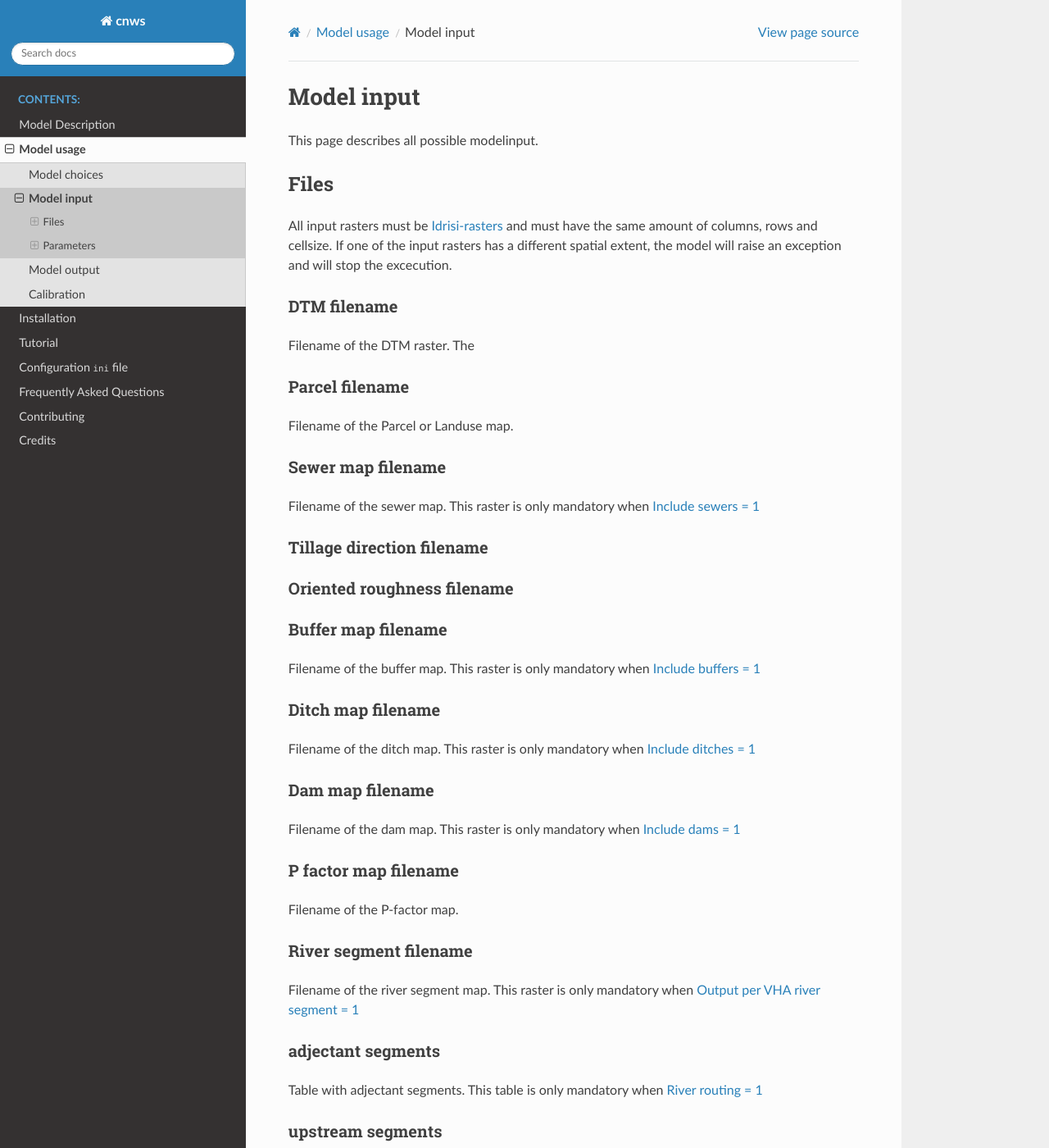
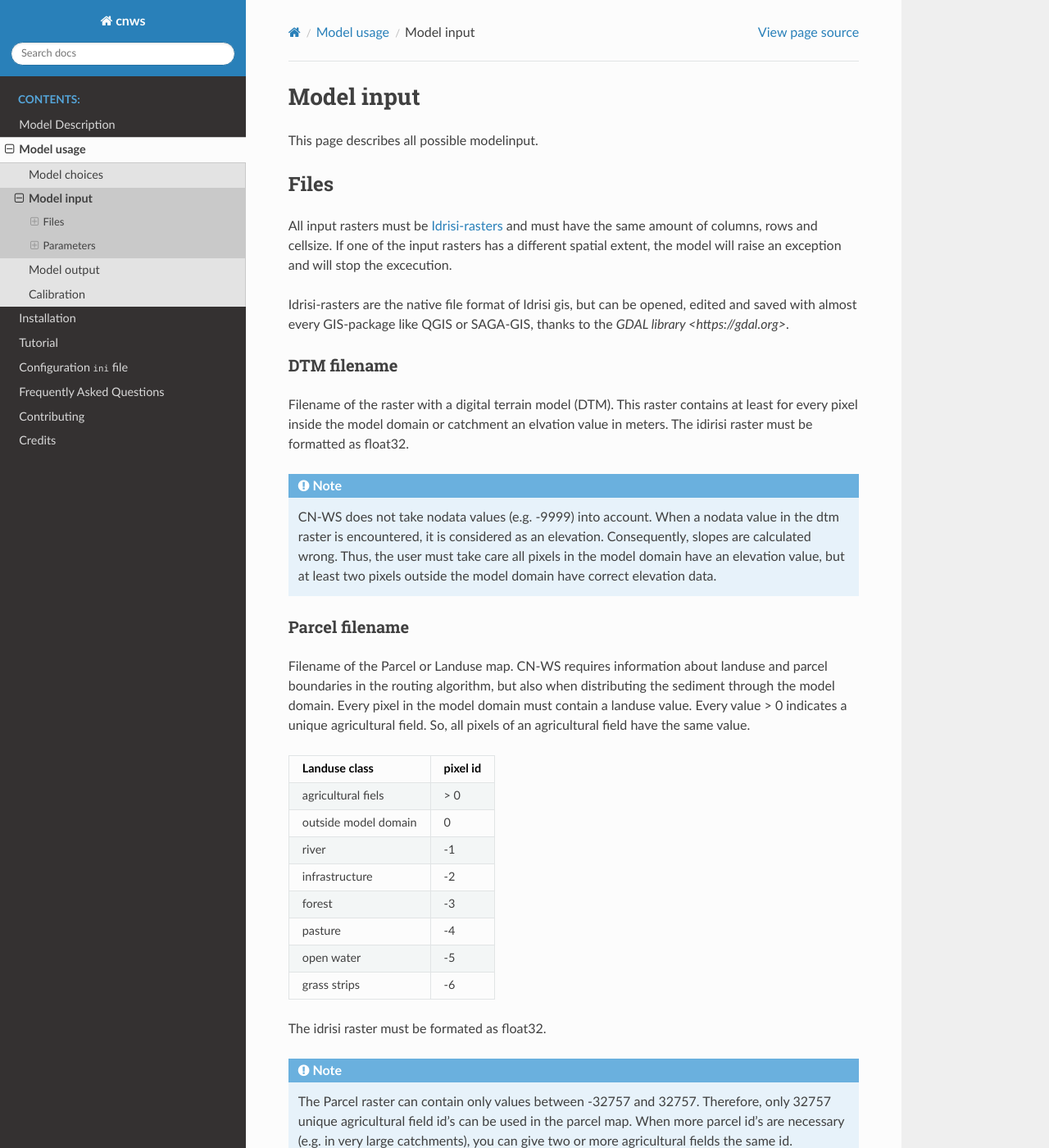
Before and after one commit to watem-sedem/watem-sedem, a Sphinx documentation site: the page built from docs/input.rst, in a window 1280 px wide and 1400 px high. Shown: the whole window at 82% size. Built offline with Sphinx 7.4.7 and the Read the Docs theme 2.0.0, drawn with Linux system fonts in a browser that asks for light colours; some of the changed text lies outside the part shown.

Commit message:
Updating input.rst with info about parcel map and dhm

```diff
--- a/docs/input.rst
+++ b/docs/input.rst
@@ -10,15 +10,51 @@
 All input rasters must be `Idrisi-rasters <https://gdal.org/drivers/raster/Idrisi.html>`_ and must have the same amount of columns, rows and cellsize.
 If one of the  input rasters has a different spatial extent, the model will raise an exception and will stop the excecution.
 
+Idrisi-rasters are the native file format of Idrisi gis, but can be opened, edited and saved with almost every GIS-package like QGIS or SAGA-GIS,
+thanks to the `GDAL library <https://gdal.org>`.
+
 DTM filename
 ************
 
-Filename of the DTM raster. The
+Filename of the raster with a digital terrain model (DTM). This raster contains at least for every pixel inside the model domain or catchment an elvation value in meters.
+The idirisi raster must be formatted as float32.
+
+.. note::
+	CN-WS does not take nodata values (e.g. -9999) into account. When a nodata value in the dtm raster is encountered, it is considered as an elevation. Consequently, slopes
+	are calculated wrong. Thus, the user must take care all pixels in the model domain have an elevation value, but at least two pixels outside the model domain have correct elevation data.
 
 Parcel filename
 ***************
 
-Filename of the Parcel or Landuse map.
+Filename of the Parcel or Landuse map. CN-WS requires information about landuse and parcel boundaries in the routing algorithm, but also when distributing the sediment through
+the model domain. Every pixel in the model domain must contain a landuse value. Every value > 0 indicates a unique agricultural field. So, all pixels of an agricultural field have the same value.
+
++----------------------+-----------+
+|Landuse class         | pixel id  |
++======================+===========+
+| agricultural fiels   | > 0       |
++----------------------+-----------+
+| outside model domain |  0        |
++----------------------+-----------+
+| river                | -1        |
++----------------------+-----------+
+| infrastructure       | -2        |
++----------------------+-----------+
+| forest               | -3        |
++----------------------+-----------+
+| pasture              | -4        |
++----------------------+-----------+
+| open water           | -5        |
++----------------------+-----------+
+| grass strips         | -6        |
++----------------------+-----------+
+
+The idrisi raster must be formated as float32.
+
+.. note::
+	The Parcel raster can contain only values between -32757 and 32757. Therefore, only 32757 unique agricultural field id's can be used in the parcel map.
+	When more parcel id's are necessary (e.g. in very large catchments), you can give two or more agricultural fields the same id. Theoretically, the model will consider these two parcels
+	as a single parcel. In practice, these two parcels will never be treated as one because they are probably situated in another part of the catchent.
 
 Sewer map filename
 ******************
```
